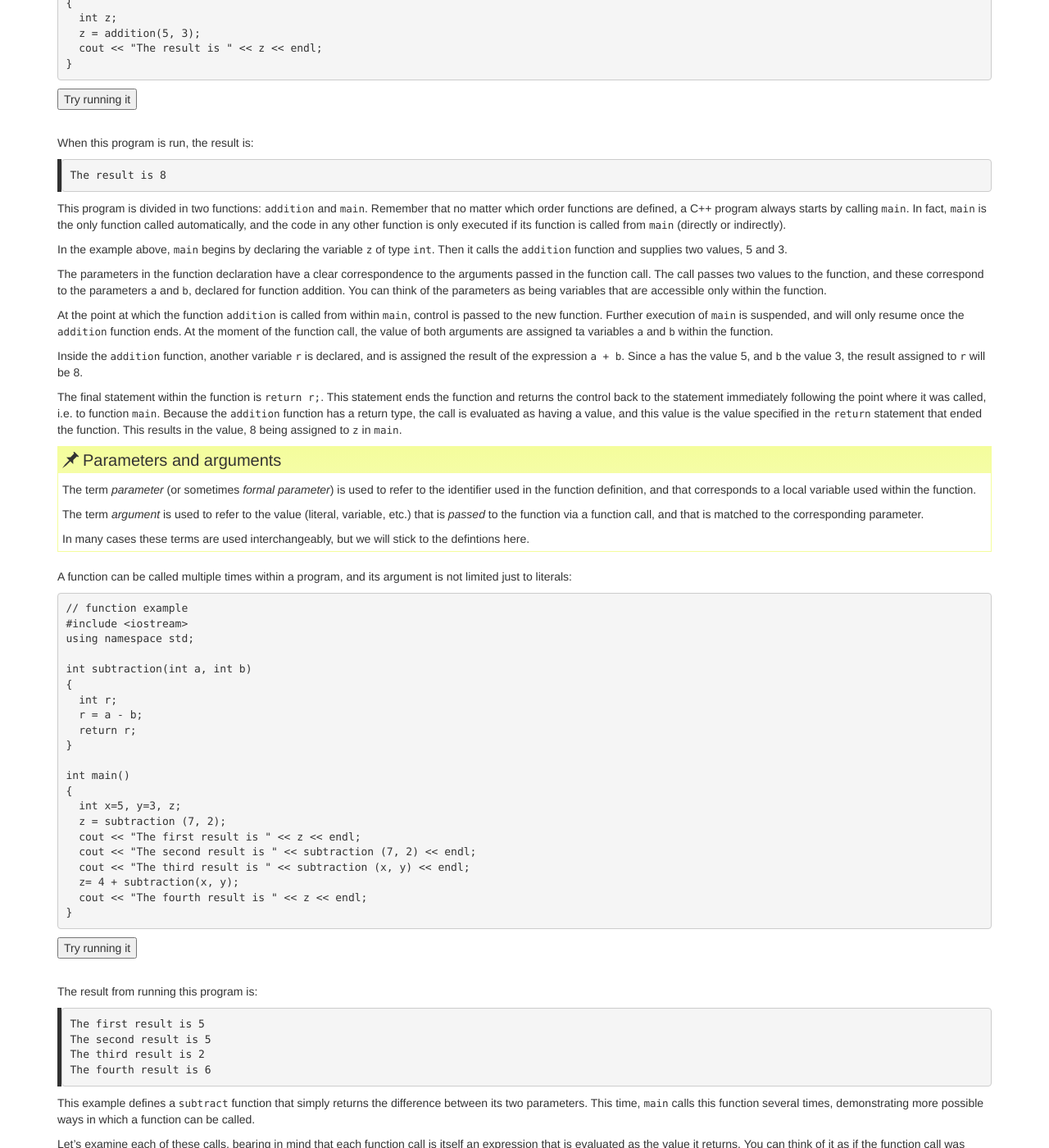
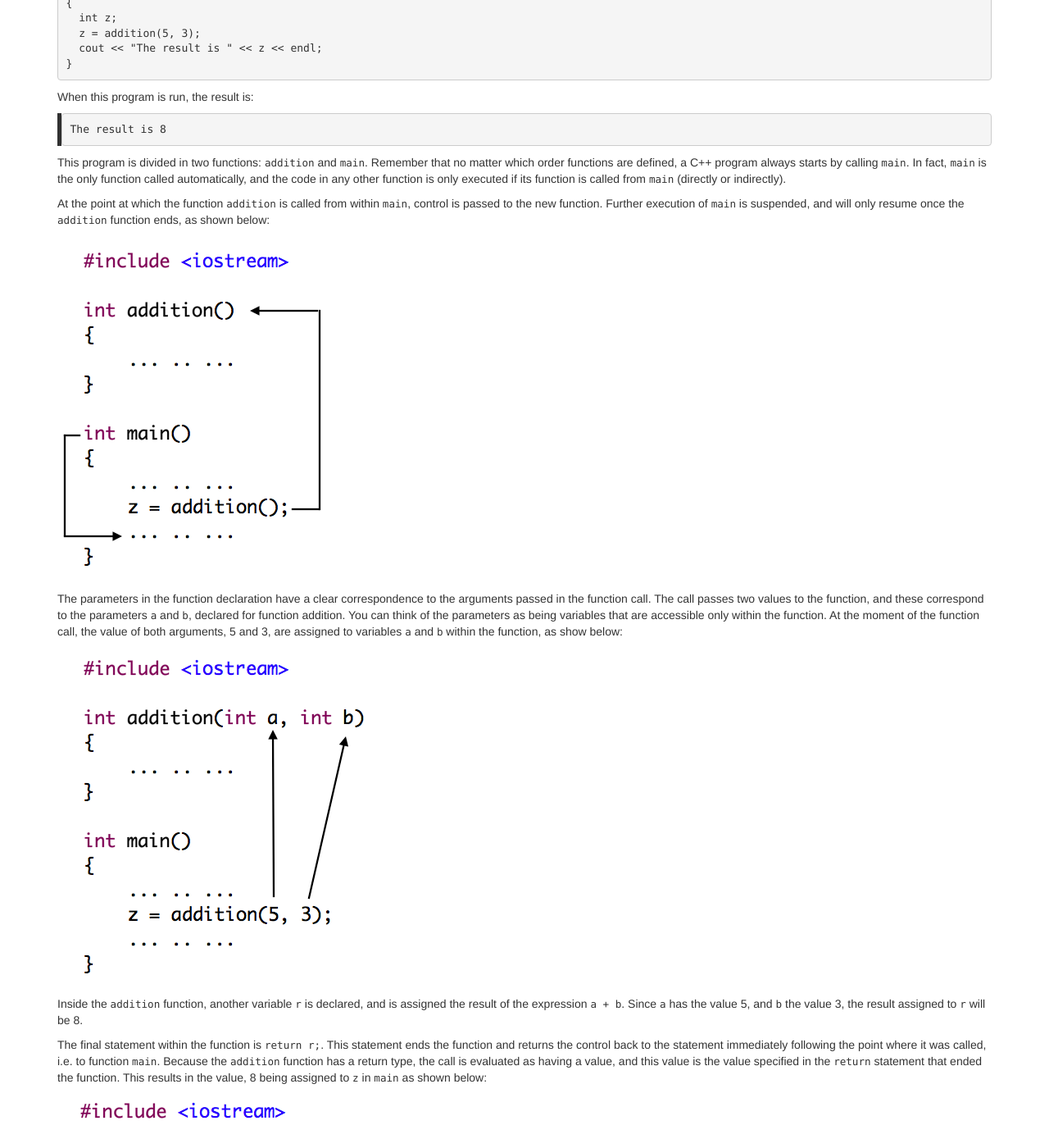
Before and after one commit to ornl-ssd/cpp-novice, a Jekyll site: the page built from _episodes/07-functions.md, in a window 1280 px wide and 1400 px high, scrolled down 915 px. Shown: the whole window at 82% size. Built offline with Jekyll 4.4.1, drawn with Linux system fonts in a browser that asks for light colours; some of the changed text lies outside the part shown.

Commit message:
Signed-off-by: Greg Watson <g.watson@computer.org>

```diff
--- a/_episodes/07-functions.md
+++ b/_episodes/07-functions.md
@@ -56,32 +56,6 @@ int main()
 ~~~
 {: .code}
 
-<form target="_blank" method="post" action="http://cpp.sh/">
-<input type="hidden" name="source" id="sub1"/>
-<input type="submit" value="Try running it"/>
-<script type="text/javascript">
-document.getElementById('sub1').value = `// function example
-#include <iostream>
-using namespace std;
-
-int addition(int a, int b)
-{
-  int r;
-  r = a + b;
-  return r;
-}
-
-int main()
-{
-  int z;
-  z = addition(5, 3);
-  cout << "The result is " << z << endl;
-}
-`;
-</script>
-</form>
-<br>
-
 When this program is run, the result is:
 
 ~~~
@@ -93,16 +67,17 @@ This program is divided in two functions: `addition` and `main`. Remember that n
 program always starts by calling `main`. In fact, `main` is the only function called automatically, and the code in any other function
 is only executed if its function is called from `main` (directly or indirectly).
 
-In the example above, `main` begins by declaring the variable `z` of type `int`. Then it calls the `addition` function and supplies
-two values, 5 and 3.
+At the point at which the function `addition` is called from within `main`, control is passed to the new function. Further execution of
+`main` is suspended, and will only resume once the `addition` function ends, as shown below:
+
+<img src="{{ site.github.url }}/fig/07-function-call.png"/>
 
 The parameters in the function declaration have a clear correspondence to the arguments passed in the function call. The call passes
 two values to the function, and these correspond to the parameters `a` and `b`, declared for function addition. You can think of the
-parameters as being variables that are accessible only within the function.
+parameters as being variables that are accessible only within the function. At the moment of the function call, the value of both
+arguments, 5 and 3, are assigned to variables `a` and `b` within the function, as show below:
 
-At the point at which the function `addition` is called from within `main`, control is passed to the new function. Further execution of
-`main` is suspended, and will only resume once the `addition` function ends. At the moment of the function call, the value of both
-arguments are assigned ta variables `a` and `b` within the function.
+<img src="{{ site.github.url }}/fig/07-function-arguments.png"/>
 
 Inside  the `addition` function, another variable `r` is declared, and is assigned the result of the expression `a + b`.
 Since `a` has the value 5, and `b` the value 3, the result assigned to `r` will be 8.
@@ -110,7 +85,9 @@ Since `a` has the value 5, and `b` the value 3, the result assigned to `r` will
 The final statement within the function is `return r;`. This statement ends the function and returns the control back to the statement
 immediately following the point where it was called, i.e. to function `main`. Because the `addition` function has a return type, the
 call is evaluated as having a value, and this value is the value specified in the `return` statement that ended the function. This
-results in the value, 8 being assigned to `z` in `main`.
+results in the value, 8 being assigned to `z` in `main` as shown below:
+
+<img src="{{ site.github.url }}/fig/07-function-return.png"/>
 
 > ## Parameters and arguments
 >
@@ -120,7 +97,7 @@ results in the value, 8 being assigned to `z` in `main`.
 > The term *argument* is used to refer to the value (literal, variable, etc.) that is *passed* to the function via a function call, and that is
 > matched to the corresponding parameter.
 >
-> In many cases these terms are used interchangeably, but we will stick to the defintions here.
+> In many cases these terms are used interchangeably, but we will stick to the definitions here.
 {: .callout}
 
 A function can be called multiple times within a program, and its argument is not limited just to literals:
@@ -150,35 +127,6 @@ int main()
 ~~~
 {: .code}
 
-<form target="_blank" method="post" action="http://cpp.sh/">
-<input type="hidden" name="source" id="sub2"/>
-<input type="submit" value="Try running it"/>
-<script type="text/javascript">
-document.getElementById('sub2').value = `// function example
-#include <iostream>
-using namespace std;
-
-int subtraction(int a, int b)
-{
-  int r;
-  r = a - b;
-  return r;
-}
-
-int main()
-{
-  int x=5, y=3, z;
-  z = subtraction (7, 2);
-  cout << "The first result is " << z << endl;
-  cout << "The second result is " << subtraction (7, 2) << endl;
-  cout << "The third result is " << subtraction (x, y) << endl;
-  z= 4 + subtraction(x, y);
-  cout << "The fourth result is " << z << endl;
-}
-`;
-</script>
-</form>
-<br>
 
 The result from running this program is:
 
@@ -328,6 +276,13 @@ in the same way on all platforms are as follows. Note that these values are defi
 <tr><td>EXIT_FAILURE</td><td>The program failed.</td></tr>
 </table>
 
+> ## Challenge
+> The parameters of a function don't need to be the same types, nor do they need to be the same as the return type. To demonstrate this,
+> we're going to write a function call `convert` that converts a floating point number to an integer
+>
+>
+{: .challenge}
+
 ## Advanced Topics
 
 ### Arguments passed by value and by reference
@@ -371,33 +326,6 @@ int main()
 }
 ~~~
 {: .code}
-
-<form target="_blank" method="post" action="http://cpp.sh/">
-<input type="hidden" name="source" id="sub3"/>
-<input type="submit" value="Try running it"/>
-<script type="text/javascript">
-document.getElementById('sub3').value = `// passing parameters by reference
-#include <iostream>
-using namespace std;
-
-void duplicate(int& a, int& b, int& c)
-{
-  a *= 2;
-  b *= 2;
-  c *= 2;
-}
-
-int main()
-{
-  int x=1, y=3, z=7;
-  duplicate(x, y, z);
-  cout << "x=" << x << ", y=" << y << ", z=" << z << endl;
-  return 0;
-}
-`;
-</script>
-</form>
-<br>
 
 When this program is run, the result is:
 
@@ -523,32 +451,6 @@ int main()
 ~~~
 {: .code}
 
-<form target="_blank" method="post" action="http://cpp.sh/">
-<input type="hidden" name="source" id="sub4"/>
-<input type="submit" value="Try running it"/>
-<script type="text/javascript">
-document.getElementById('sub4').value = `// default values in functions
-#include <iostream>
-using namespace std;
-
-int divide(int a, int b=2)
-{
-  int r;
-  r = a / b;
-  return r;
-}
-
-int main()
-{
-  cout << divide(12) << endl;
-  cout << divide(20, 4) << endl;
-  return 0;
-}
-`;
-</script>
-</form>
-<br>
-
 Running this code results in:
 
 ~~~
@@ -647,44 +549,6 @@ void even(int x)
 ~~~
 {: .code}
 
-<form target="_blank" method="post" action="http://cpp.sh/">
-<input type="hidden" name="source" id="sub4"/>
-<input type="submit" value="Try running it"/>
-<script type="text/javascript">
-document.getElementById('sub4').value = `// declaring functions prototypes
-#include <iostream>
-using namespace std;
-
-void odd(int x);
-void even(int x);
-
-int main()
-{
-  int i;
-  do {
-    cout << "Please, enter number (0 to exit): ";
-    cin >> i;
-    odd(i);
-  } while ( i!=0 );
-  return 0;
-}
-
-void odd(int x)
-{
-  if ((x % 2) != 0) cout << "It is odd." << endl;
-  else even(x);
-}
-
-void even(int x)
-{
-  if ((x % 2) == 0) cout << "It is even." << endl;
-  else odd (x);
-}
-`;
-</script>
-</form>
-<br>
-
 Here is an example session using this program:
 
 ~~~
@@ -751,33 +615,6 @@ int main()
 ~~~
 {: .code}
 
-<form target="_blank" method="post" action="http://cpp.sh/">
-<input type="hidden" name="source" id="sub5"/>
-<input type="submit" value="Try running it"/>
-<script type="text/javascript">
-document.getElementById('sub5').value = `// factorial calculator
-#include <iostream>
-using namespace std;
-
-long factorial(long a)
-{
-  if (a > 1)
-   return (a * factorial (a-1));
-
-  return 1;
-}
-
-int main()
-{
-  long number = 9;
-  cout << number << "! = " << factorial (number) << endl;
-  return 0;
-}
-`;
-</script>
-</form>
-<br>
-
 The output from this program is:
 
 ~~~
```
Also changed, not shown: fig/07-function-arguments.png (added), fig/07-function-call.png (added), fig/07-function-return.png (added).
